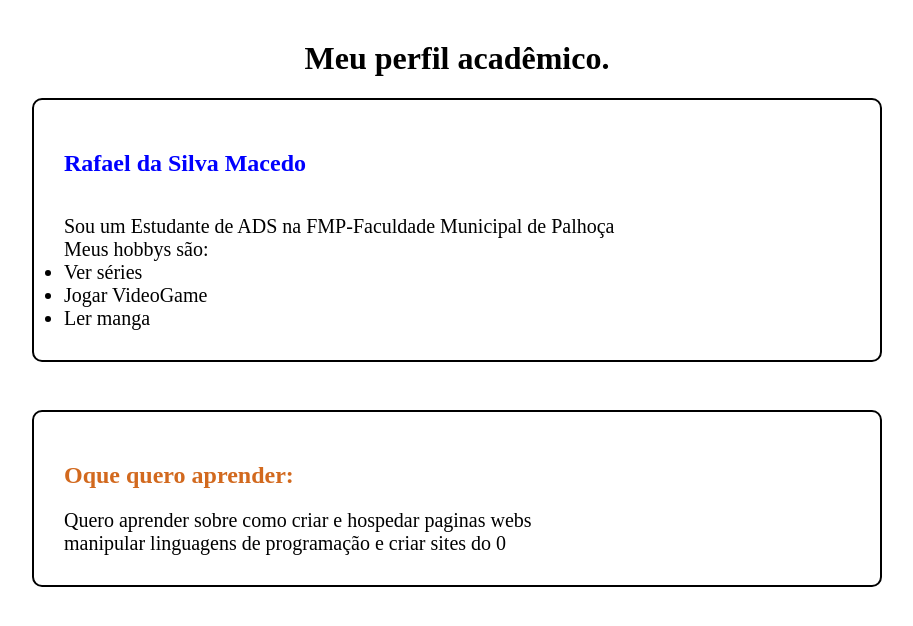
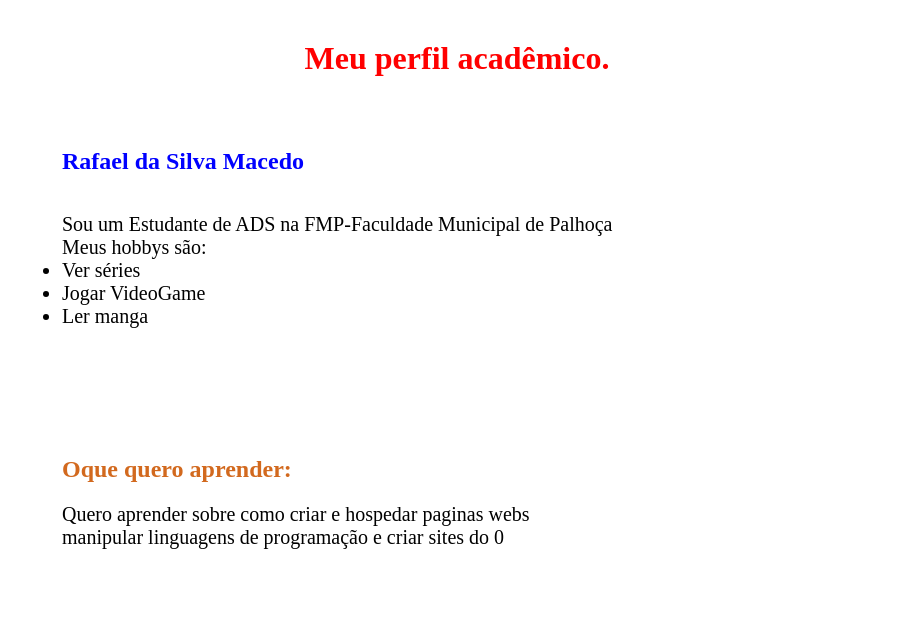
Before and after one commit to Rafael-Maced0/EAD, a plain HTML site: page index.html in a window 1280 px wide. Shown: the whole page, without its empty margins (183-1096 px from the left). Drawn offline with Linux system fonts and the light colour scheme.

Commit message:
Update index.html

```diff
--- a/index.html
+++ b/index.html
@@ -7,14 +7,14 @@
     <style>
         h1{
             text-align: center;
-
+            color:red
         }
         .blocos{
                 width: 850px;
                 margin: 40px auto;
         }
         .perfil{
-                border: 2px solid black;
+                border: 2px blue;
                 padding: 30px;
                 border-radius: 10px;
                 margin-bottom: 30px;
@@ -29,7 +29,7 @@
                 padding: 0;}
         }
         .objetivos{
-            border: 2px solid black;
+            border: 2px chocolate;
             padding: 30px;
             border-radius: 10px;
             margin-bottom: 30px;
```
